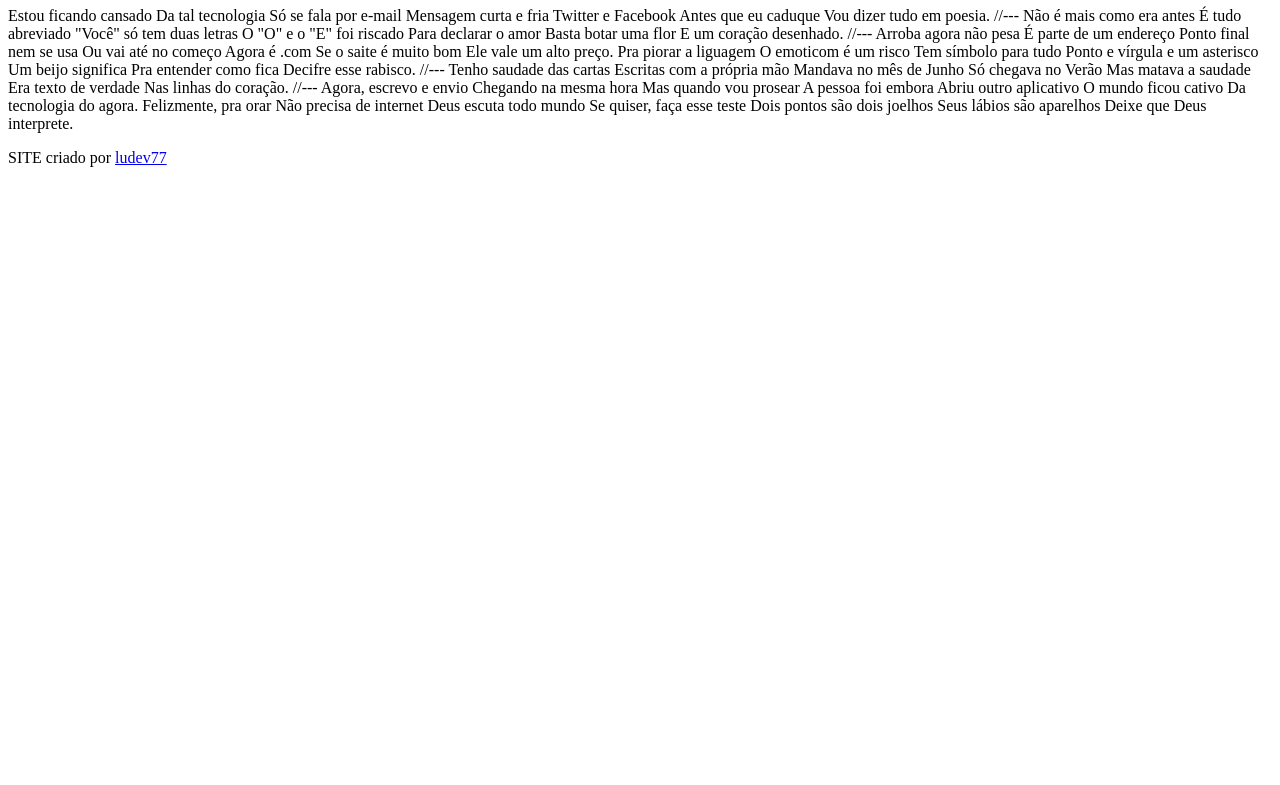
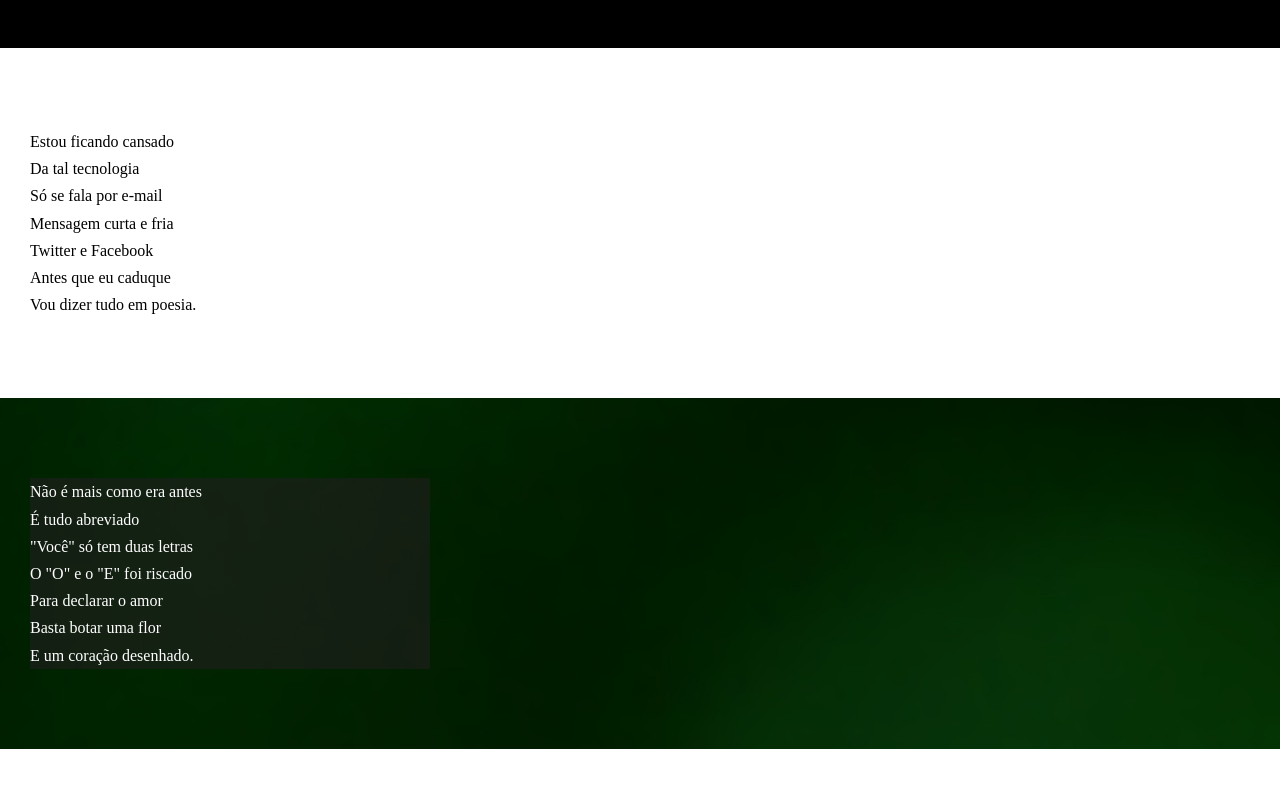
Before and after one commit to Ludev77/Html-css, a plain HTML site: page desafio-cap20/index.html in a window 1280 px wide. Shown: the part 107-892 px from the top of the page. Before the commit the page ends 800 px from the top, so only its background shows below. Drawn offline with Linux system fonts and the light colour scheme.

Commit message:
atualizei estilo dos textos

```diff
--- a/desafio-cap20/index.html
+++ b/desafio-cap20/index.html
@@ -3,9 +3,11 @@
 <head>
     <meta charset="UTF-8">
     <meta name="viewport" content="width=device-width, initial-scale=1.0">
+    <link rel="stylesheet" href="style.css">
     <title>Cordel</title>
 </head>
 <body>
+    <main>
         <header>
             <h1>
                 Cordel Moderno
@@ -15,71 +17,86 @@
             </p>
         </header>
 
-    Estou ficando cansado
-    Da tal tecnologia
-    Só se fala por e-mail
-    Mensagem curta e fria
-    Twitter e Facebook
-    Antes que eu caduque
-    Vou dizer tudo em poesia.
+            <section class="normal">
+                <p>
+                    Estou ficando cansado <br>
+                    Da tal tecnologia <br>
+                    Só se fala por e-mail <br>
+                    Mensagem curta e fria <br>
+                    Twitter e Facebook <br>
+                    Antes que eu caduque <br>
+                    Vou dizer tudo em poesia. <br>
+                </p>
+            </section>
 
-    //---
+            <section class="imagem">
+                <p>
+                    Não é mais como era antes <br>
+                    É tudo abreviado <br>
+                    "Você" só tem duas letras <br>
+                    O "O" e o "E" foi riscado <br>
+                    Para declarar o amor <br>
+                    Basta botar uma flor <br>
+                    E um coração desenhado. <br>
+                </p>
+            </section>
 
-    Não é mais como era antes
-    É tudo abreviado
-    "Você" só tem duas letras
-    O "O" e o "E" foi riscado
-    Para declarar o amor
-    Basta botar uma flor
-    E um coração desenhado.
+            <section class="normal">
+                <p>
+                    Arroba agora não pesa  <br>
+                    É parte de um endereço <br>
+                    Ponto final nem se usa <br>
+                    Ou vai até no começo <br>
+                    Agora é .com <br>
+                    Se o saite é muito bom <br>
+                    Ele vale um alto preço. <br>
+                </p>
+                <p>
+                    Pra piorar a liguagem <br>
+                    O emoticom é um risco <br>
+                    Tem símbolo para tudo <br>
+                    Ponto e vírgula e um asterisco <br>
+                    Um beijo significa <br>
+                    Pra entender como fica <br>
+                    Decifre esse rabisco. <br>
+                </p>
+            </section>
 
-    //---
+            <section class="imagem">
+                <p>
+                    Tenho saudade das cartas <br>
+                    Escritas com a própria mão <br>
+                    Mandava no mês de Junho <br>
+                    Só chegava no Verão <br>
+                    Mas matava a saudade <br>
+                    Era texto de verdade <br>
+                    Nas linhas do coração. <br>
+                </p>
+            </section>
 
-    Arroba agora não pesa
-    É parte de um endereço
-    Ponto final nem se usa
-    Ou vai até no começo
-    Agora é .com
-    Se o saite é muito bom
-    Ele vale um alto preço.
-
-    Pra piorar a liguagem
-    O emoticom é um risco
-    Tem símbolo para tudo
-    Ponto e vírgula e um asterisco
-    Um beijo significa
-    Pra entender como fica
-    Decifre esse rabisco.
-
-    //---
-
-    Tenho saudade das cartas
-    Escritas com a própria mão
-    Mandava no mês de Junho
-    Só chegava no Verão
-    Mas matava a saudade
-    Era texto de verdade
-    Nas linhas do coração.
-
-    //---
-
-    Agora, escrevo e envio
-    Chegando na mesma hora
-    Mas quando vou prosear
-    A pessoa foi embora
-    Abriu outro aplicativo
-    O mundo ficou cativo
-    Da tecnologia do agora.
-
-    Felizmente, pra orar
-    Não precisa de internet
-    Deus escuta todo mundo
-    Se quiser, faça esse teste
-    Dois pontos são dois joelhos
-    Seus lábios são aparelhos
-    Deixe que Deus interprete.
+            <section class="normal">
+                <p>
+                    Agora, escrevo e envio <br>
+                    Chegando na mesma hora <br>
+                    Mas quando vou prosear <br>
+                    A pessoa foi embora <br>
+                    Abriu outro aplicativo <br>
+                    O mundo ficou cativo <br>
+                    Da tecnologia do agora. <br>
+                </p>
+                <p>
+                    Felizmente, pra orar <br>
+                    Não precisa de internet <br>
+                    Deus escuta todo mundo <br>
+                    Se quiser, faça esse teste <br>
+                    Dois pontos são dois joelhos <br>
+                    Seus lábios são aparelhos <br>
+                    Deixe que Deus interprete. <br>
+                </p>
+            </section>
+    </main>
     <footer>
-        <p>SITE criado por <a href="https://github.com/Ludev77" target="_blank" rel="noopener noreferrer">ludev77</a></p>
+        <p>Site criado por <a href="https://github.com/Ludev77" target="_blank" rel="noopener noreferrer">ludev77</a></p>
     </footer>
 </body>
 </html>
--- /dev/null
+++ b/desafio-cap20/style.css
@@ -0,0 +1,55 @@
+@charset "UTF-8";
+
+* {
+    margin: 0px;
+    padding: 0px;
+}
+html, body {
+    min-height: 100vh;
+    background-color: darkgray;
+}
+header {
+    background-color: black;
+    color: white;
+    text-align: center;
+}
+header > h1 {
+    padding-top: 50px;
+    font-variant: small-caps;
+}
+header > p {
+    padding-bottom: 50px;
+}
+a {
+    color: white;
+    text-decoration: none;
+    font-weight: bolder;
+}
+a:hover {
+    text-decoration: underline;
+}
+section {
+    padding-top: 10vh;
+    padding-bottom: 10vh;
+    padding-left: 30px;
+    line-height: 1.7em;
+}
+section.normal {
+    background-color: white;
+    color: black;
+}
+section.imagem {
+    background-color: rgb(27, 27, 27);
+    color: white;
+    background-image: url(imagens/background001.jpg);
+}
+section.imagem > p {
+    width: 400px;
+    background-color: rgba(31, 30, 30, 0.616);
+}
+footer {
+    background-color: black;
+    text-align: center;
+    color: white;
+    padding: 10px;
+}
```
